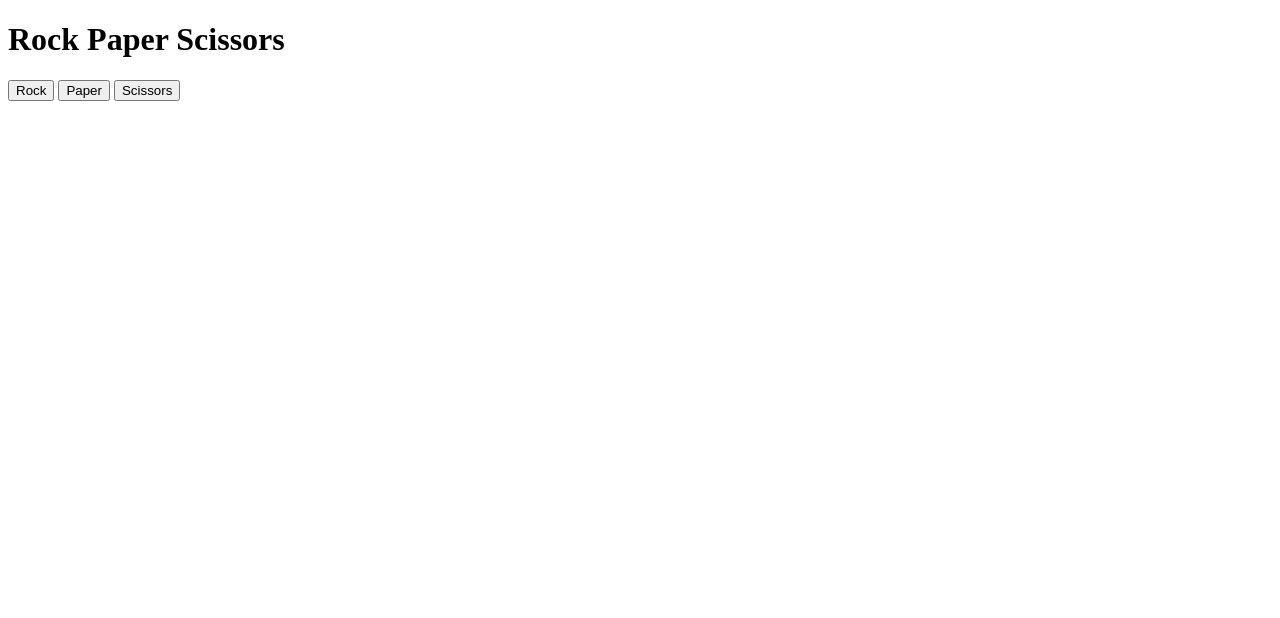
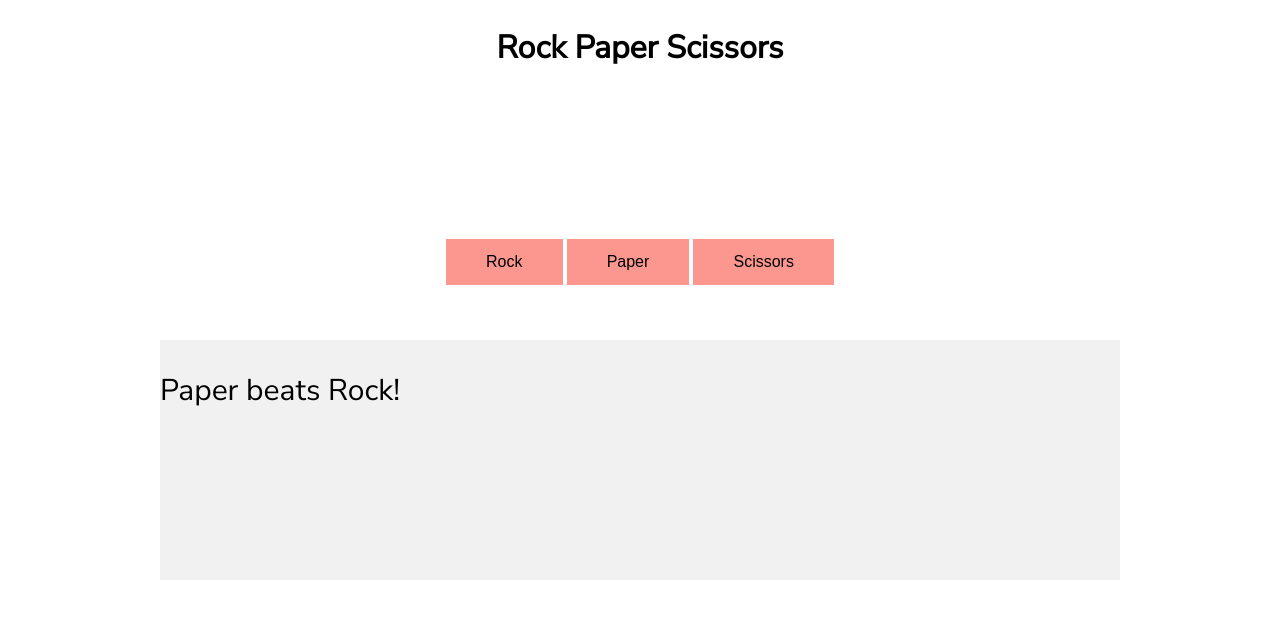
Before and after one commit to soreti12/rockpaperscissors, a plain HTML site: page index.html in a window 1280 px wide. Both pictures are taken after a click on the button "Rock". Drawn offline with Linux system fonts and the light colour scheme.

Commit message:
improved DOM

```diff
--- a/index.html
+++ b/index.html
@@ -3,7 +3,53 @@
 <head>
     <meta charset="UTF-8">
     <meta name="viewport" content="width=device-width, initial-scale=1.0">
+    <link rel="preconnect" href="https://fonts.gstatic.com">
+    <link href="https://fonts.googleapis.com/css2?family=Nunito+Sans&display=swap" rel="stylesheet">
+
     <title>Document</title>
+    <style>
+        html, body {
+            margin: 0;
+            height: 100%;
+        }
+        body {
+            display: flex;
+            flex-direction: column;
+            align-items: center;
+            font-family: 'Nunito Sans', sans-serif;
+        }
+        h1 {
+            padding-top: 5px;
+        }
+        #container {
+            margin-top: 10%;
+            padding: 20px 50px;
+        }
+        button {
+            border: none;
+            outline: none;
+            background-color: #FB978E;
+            padding: 14px 40px;
+            font-size: 16px;
+        }
+        button:hover {
+            background-color: #FB867C;
+        }
+        button:active {
+            transform: scale(.9);
+        }
+        p {
+            font-size: 30px;
+            color: black;
+        }
+        #newParagraph {
+            margin: auto;
+            margin-top: 35px;
+            height: 30%;
+            width: 75%;
+            background-color: #F1F1F1;
+        }
+    </style>
 </head>
 <body>
     <h1>Rock Paper Scissors</h1>
@@ -12,10 +58,17 @@
         <button id='Paper'>Paper</button>
         <button id='Scissors'>Scissors</button>
     </div>
-    <div id='newParagraph'></div>
+    <div id='newParagraph'>
+        <p id='par'></p>
+    </div>
 
     <script>
         const buttons = document.querySelectorAll('button');
+
+        const div = document.getElementById('newParagraph');
+
+        const para = document.getElementById('par');
+
 
         let compArr = ['Rock', 'Paper', 'Scissors']
         function computerPlay() {
@@ -27,30 +80,34 @@
             console.log(input)
             console.log(computerSelection)
             if (input === 'Rock' && computerSelection === 'Paper') {
-                console.log(`${computerSelection} beats ${input}`)
+                 output = `${computerSelection} beats ${input}!`
+                 return output
             } else if (input === 'Rock' && computerSelection === 'Scissors') {
-                console.log(`${input} beats ${computerSelection}`)
+                 output = `${input} beats ${computerSelection}!`
+                 return output
             } else if (input === 'Paper' && computerSelection === 'Scissors') {
-                console.log(`${computerSelection} beats ${input}`)
+                 output = `${computerSelection} beats ${input}!`
+                 return output
             } else if (input === 'Paper' && computerSelection === 'Rock') {
-                console.log(`${input} beats ${computerSelection}`)
+                 output = `${input} beats ${computerSelection}!`
+                 return output
             } else if (input === 'Scissors' && computerSelection === 'Rock') {
-                console.log(`${computerSelection} beats ${input}`)
+                  output =`${computerSelection} beats ${input}!`
+                  return output
             } else if (input === 'Scissors' && computerSelection === 'Paper') {
-                console.log(`${input} beats ${computerSelection}`)
+                  output =`${input} beats ${computerSelection}!`
+                  return output
             } else {
-                console.log('It\'s a tie!')
+                 output = 'It\'s a tie!'
+                 return output
             }
         }
-
-
         buttons.forEach((button => {
             button.addEventListener('click', () => {
-                const computerSelection = computerPlay()
+                const computerSelection = computerPlay();
                 const input = button.id;
-                playRound(input, computerSelection)
-
-                // playRound()
+                para.textContent = playRound(input, computerSelection)
+                div.appendChild(para);
             })
         }))
     </script>
```
